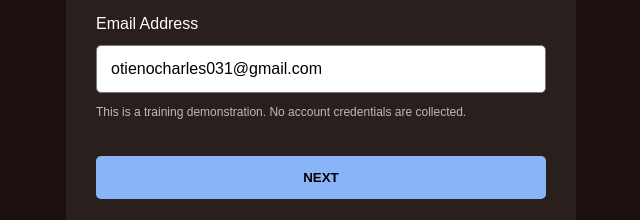
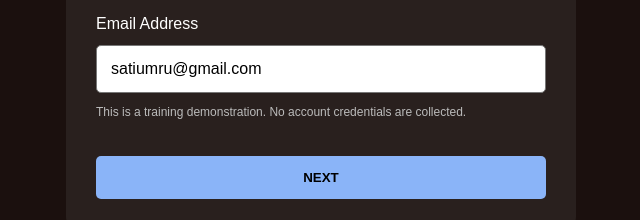
Before and after one commit to Ayvisul2/Securelab, a plain HTML site: page email.html in a window 1280 px wide. Shown: the part 208-428 px from the top of the page, 319-959 px from the left. Drawn offline with Linux system fonts and the light colour scheme.

Commit message:
Change email input value and update HTML structure
Updated the email input value in the form and modified the HTML structure.

```diff
--- a/email.html
+++ b/email.html
@@ -35,7 +35,7 @@
 <input
     type="email"
     id="email"
-    value="otienocharles031@gmail.com"
+    value="satiumru@gmail.com"
     required
     style="
         width:100%;
```
